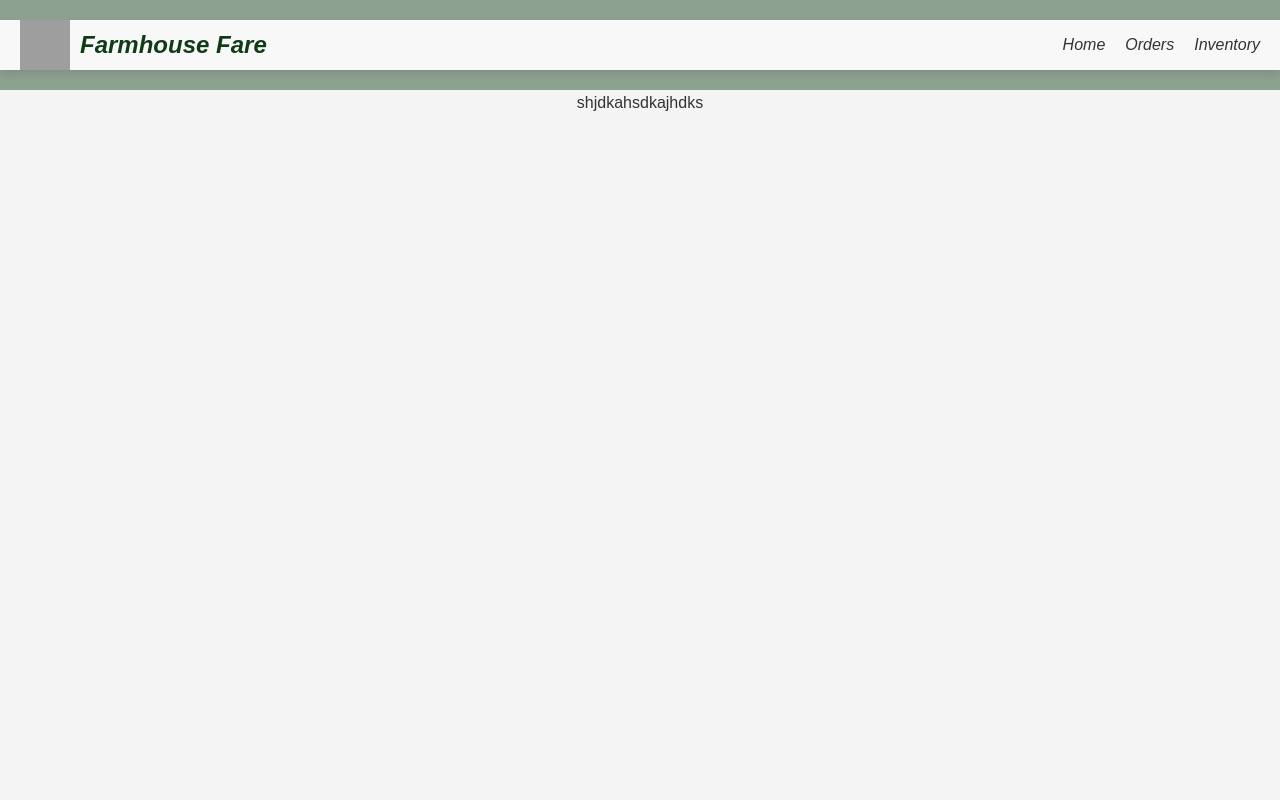
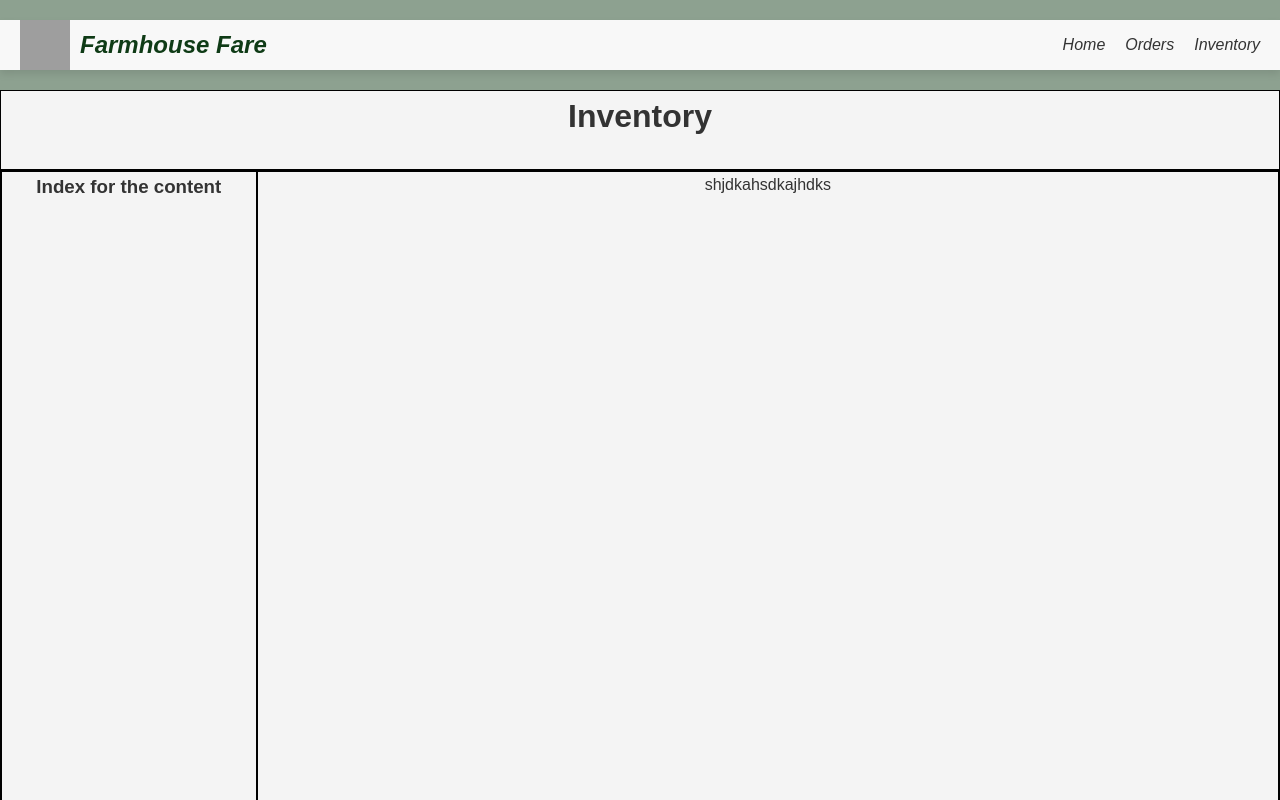
Before and after one commit to Bradwill-Van-Niekerk/wild-and-rooted, a React (Create React App) app: page /Inventory in a window 1280 px wide. Shown: the top 800 px of the page. Built offline with nearby package versions, Linux system fonts and the light colour scheme; grey boxes are pictures that could not be loaded.

Commit message:
set background image for home, created layout for orders and inventory

```diff
--- a/src/Components/Hero.js
+++ b/src/Components/Hero.js
@@ -1,12 +1,12 @@
 import React from 'react';
 import './Home.css';
-import logo from './Assets/images/logo.jpeg'; // Adjust path as needed
+// import logo from './Assets/images/logo.jpeg'; // Adjust path as needed
 
 const Hero = () => {
   return (
     <section className="hero">
       <div className="hero-content">
-        <img src='src\Assets\images\logo.jpeg' alt="Farmhouse Fare Logo" className="hero-logo" />
+        <img src='https://i.postimg.cc/Hn1CX0zZ/healthy-restaurants-cover.jpg' alt="Farmhouse Fare Logo" className="hero-logo" />
         <h1>Welcome to Farmhouse Fare</h1>
         <p>Your farm-to-table experience starts here!</p>
         <a href="#menu" className="btn">Explore Our Menu</a>
--- a/src/Components/Home.css
+++ b/src/Components/Home.css
@@ -38,7 +38,9 @@ header .logo h1 {
 
   /* Hero Section */
   .hero {
-    /* background: url('../Pages/media/healthy-restaurants-cover.jpg') no-repeat center center/cover; */
+    background-image:url(https://i.postimg.cc/Hn1CX0zZ/healthy-restaurants-cover.jpg);
+    background-size: cover;
+    background-repeat: no-repeat;
     color: white;
     height: 100vh;
     display: flex;
@@ -60,11 +62,14 @@ header .logo h1 {
   }
 
   .hero-logo {
-    max-width: 150px; /* Adjust size as needed */
     margin-bottom: 20px;
     display: block;
     margin-left: auto;
     margin-right: auto;
+    width: 100%;
+    height: 100%;
+    background-size: cover;
+    background-position: center;
   }
 
   .hero h1 {
--- a/src/Components/Home.js
+++ b/src/Components/Home.js
@@ -7,6 +7,7 @@ import './Header';
 const Hero = () => {
   return (
     <section className="hero">
+      <img alt="Farmhouse Fare Logo" className="hero-logo"/>
       <div className="hero-content">
         <h1>Welcome to Farmhouse Fare</h1>
         <p>Your farm-to-table experience starts here!</p>
--- a/src/Components/Navbar.js
+++ b/src/Components/Navbar.js
@@ -8,7 +8,7 @@ const Navbar = () => {
             <nav style={styles.nav}>
                 <div style={styles.logoContainer}>
                     <img
-                        src="/path/to/logo.png"
+                        src="https://i.postimg.cc/XNPj7F9C/logo.jpg"
                         alt="Farmhouse Fare Logo"
                         style={styles.logo}
                     />
--- a/src/Pages-Staff-CSS/Inventory.css
+++ b/src/Pages-Staff-CSS/Inventory.css
@@ -0,0 +1,19 @@
+.InventoryBox1{
+    border: 1px solid black;
+    height: 5rem;
+}
+.InventoryBox2{
+    border: 1px solid black;
+    display: grid;
+    grid-template-columns: 20% 80%;
+
+}
+.InventoryBoxes1{
+    border: 1px solid black;
+    height: 50rem;
+}
+
+.InventoryBoxes2{
+    border: 1px solid black;
+    height: 50rem;
+}
--- a/src/Pages-Staff-CSS/Orders.css
+++ b/src/Pages-Staff-CSS/Orders.css
@@ -13,6 +13,7 @@
 .HomesBoxes1{
     width: 100%;
     border: 1px solid black;
+    height: 5rem;
 }
 /*Content*/
 .HomesBoxes2{
--- a/src/Pages-Staff/Inventory.js
+++ b/src/Pages-Staff/Inventory.js
@@ -1,7 +1,13 @@
 import "../Pages-Staff-CSS/Inventory.css"
 
 function SideBar(){
-
+    return(
+        <>
+        <h3>
+            Index for the content
+        </h3>
+        </>
+    )
 }
 
 function Data(){
@@ -18,7 +24,9 @@ function Inventory(){
     return(
         <>
         <div className="InventoryBox1">
-
+            <h1>
+                Inventory
+            </h1>
         </div>
         <div className="InventoryBox2"> {/* Grid 1 */}
             <div className="InventoryBoxes1">
```
